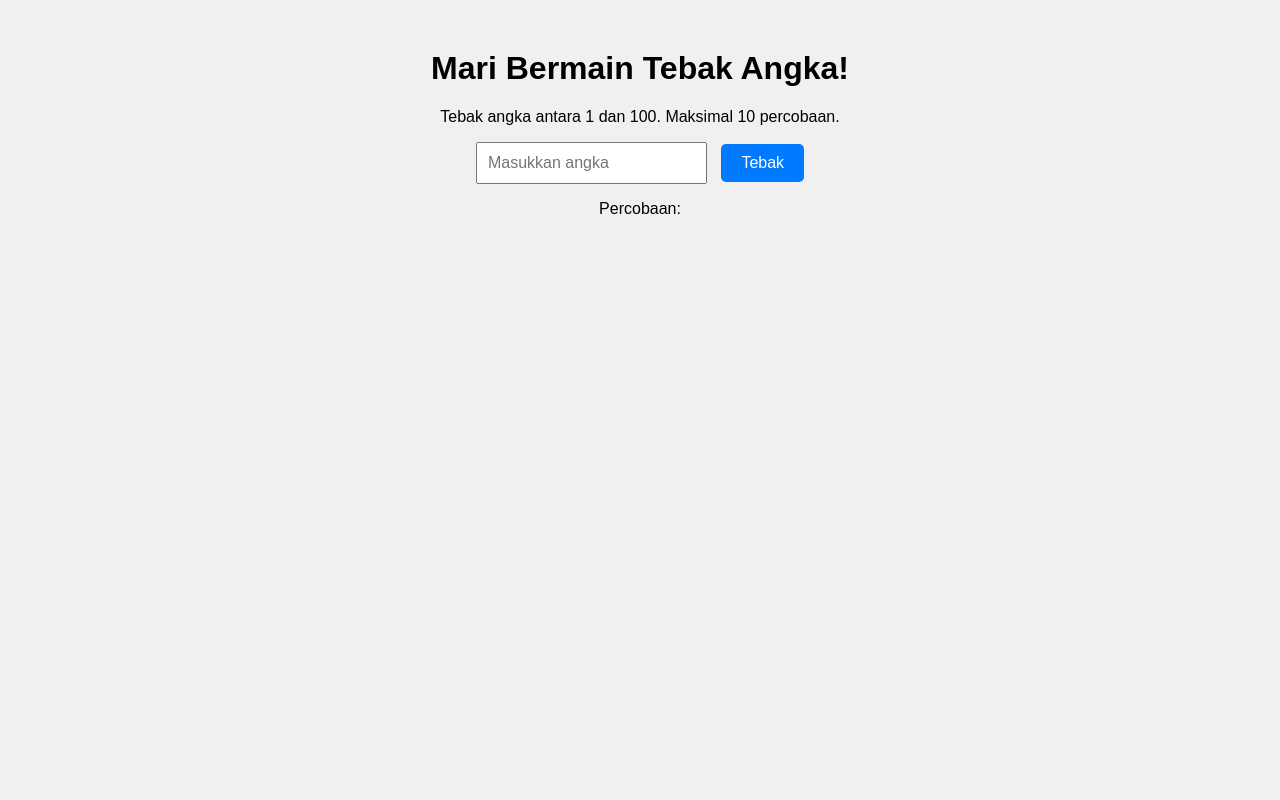
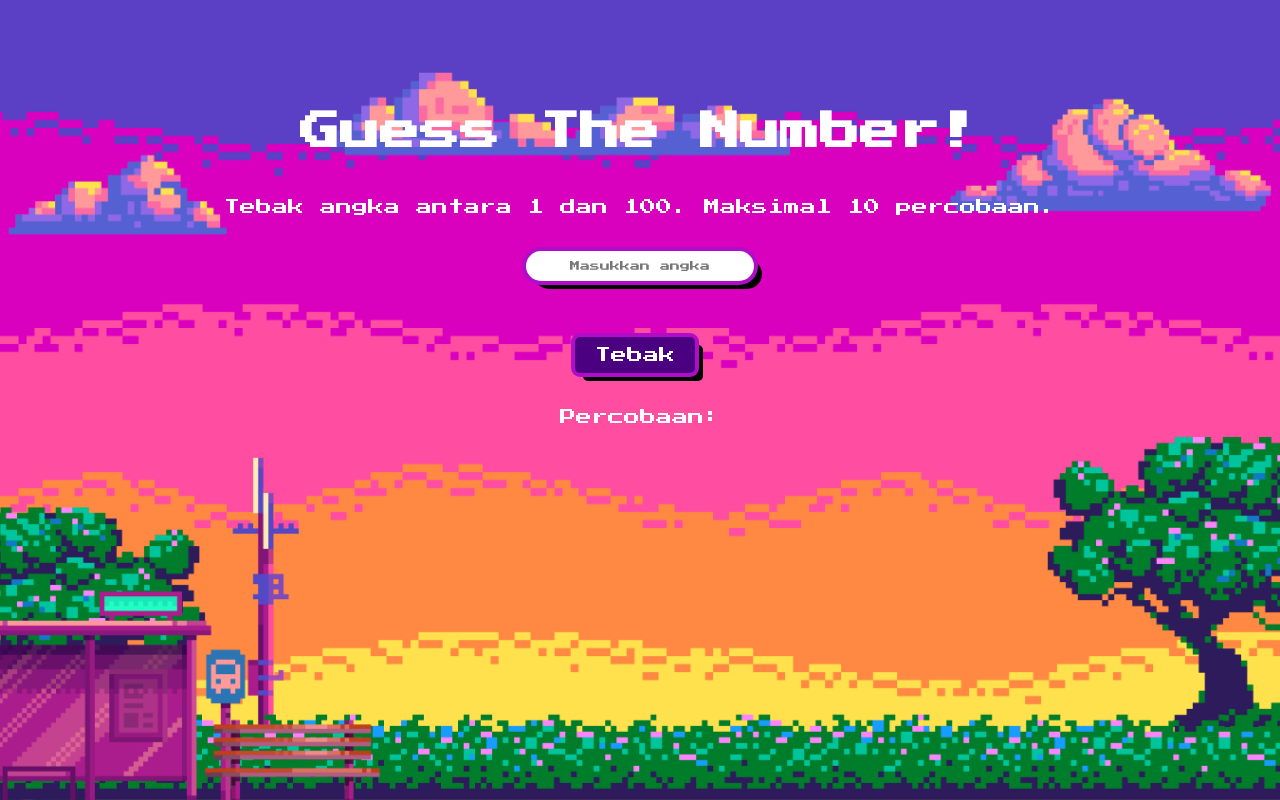
Before and after one commit to IqblRmadhan/project-github, a plain HTML site: page index.html in a window 1280 px wide. Drawn offline with Linux system fonts and the light colour scheme.

Commit message:
update html css #1

```diff
--- a/index.html
+++ b/index.html
@@ -2,17 +2,16 @@
 <html lang="id">
 <head>
   <meta charset="UTF-8">
-  <title>Tebak Angka</title>
+  <title>GTN | Guess The Number</title>
   <link rel="stylesheet" href="style.css">
 </head>
 <body>
-  <h1>Mari Bermain Tebak Angka!</h1>
+  <h1>Guess The Number!</h1>
   <p id="range-info">Memuat konfigurasi...</p>
+    <input type="text" id="guess" placeholder="Masukkan angka"><br><br>
+    <button onclick="checkGuess()">Tebak</button>  <br>
+  <p id="message"></p>
 
-  <input type="number" id="guess" placeholder="Masukkan angka">
-  <button onclick="checkGuess()">Tebak</button>
-
-  <p id="message"></p>
   <p id="attempts">Percobaan: </p>
   <button id="restartBtn" onclick="restartGame()" style="display:none;">🔄 Ulangi Game</button>
 
--- a/style.css
+++ b/style.css
@@ -1,22 +1,60 @@
+@import url('https://fonts.googleapis.com/css2?family=Press+Start+2P&display=swap');
+
+* {
+    font-family: 'Press Start 2P', cursive;
+}
+
+
 body {
-    font-family: sans-serif;
     text-align: center;
     margin-top: 50px;
-    background-color: #f0f0f0;
+    background-image: url('/element/background.png');
+    background-size: cover;
+    background-position: center;
+    background-repeat: no-repeat;
+    background-attachment: fixed;
+    padding: 15px;
+    color: white;
+}
+
+h1{
+    font-size: 40px;
+    padding: 20px;
+}
+
+.card {
+    backdrop-filter: blur(8px);
+    border: 8px solid #4B0082;
+    box-shadow: 0 0 0 4px #B10DC9, 8px 8px 0 0 #000;
+    padding: 24px;
+    border-radius: 15px;
+    max-width: auto;
 }
 
 input {
+    margin: 20px;
     padding: 10px;
     font-size: 16px;
+    border: none;
+    border-radius: 20px;
+    box-shadow: 0 0 0 4px #B10DC9, 8px 8px 0 0 #000;
+    text-align: center;
+    font-size: 10px;
 }
 
 button {
     padding: 10px 20px;
+    margin: 20px;
     font-size: 16px;
     margin-left: 10px;
     border: none;
-    background-color: #007bff;
+    background-color: #4B0082;
     color: white;
     border-radius: 5px;
     cursor: pointer;
+    box-shadow: 0 0 0 4px #B10DC9, 8px 8px 0 0 #000;
 }
+
+button:hover{
+    background-color: #36005d;
+}
```
Also changed, not shown: element/background.png (added).
